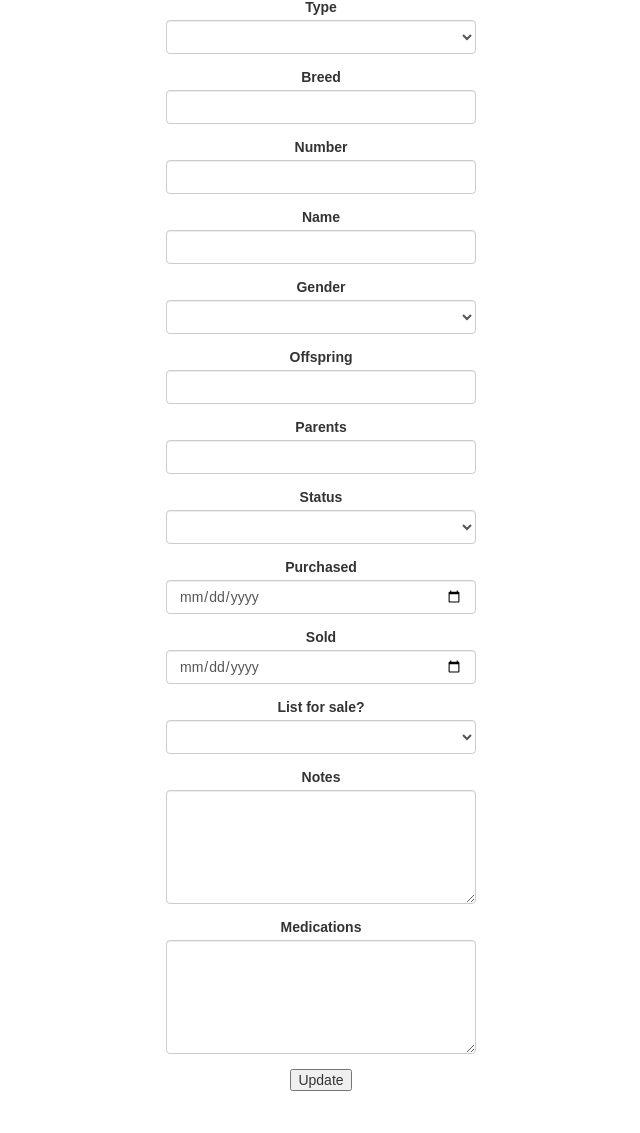
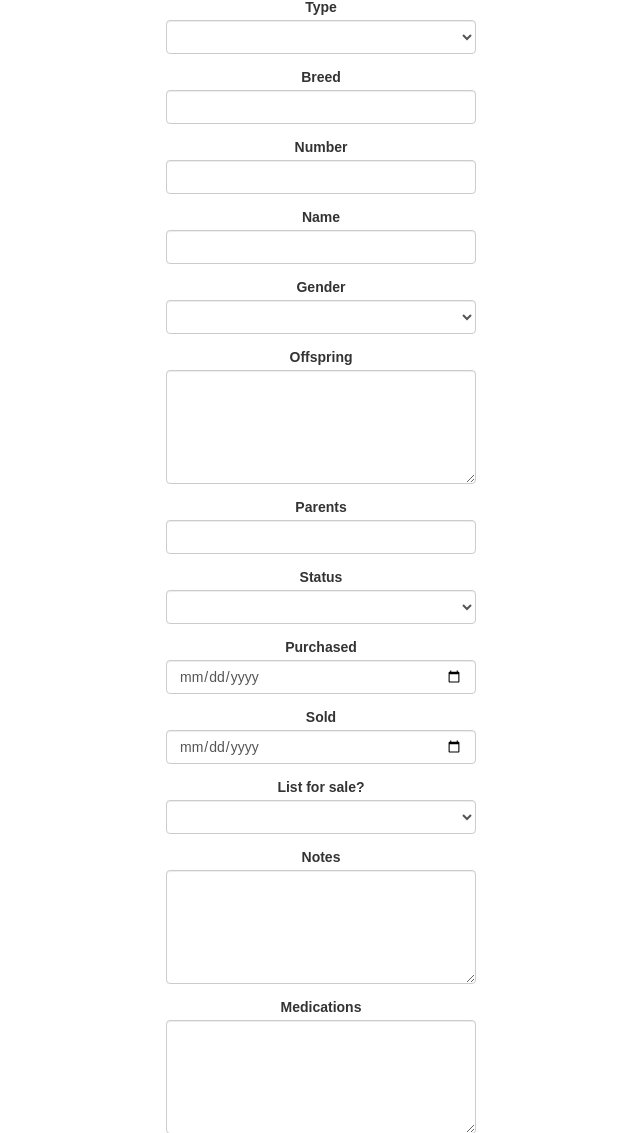
Before and after one commit to breekru/FarmApp, a PHP site: page /edit.php?id=1 in a window 1280 px wide. Shown: the part 141-1274 px from the top of the page, without its empty margins (319-959 px from the left). Before the commit the page ends 1232 px from the top, so only its background shows below. Run offline with PHP 8.4, Linux system fonts and the light colour scheme; the visitor is signed in with stand-in values (Sample User, id 1); data that the repository does not hold is empty.

Commit message:
Adjust Offspring to be long text add_animal/edit

```diff
--- a/add_animal.php
+++ b/add_animal.php
@@ -122,7 +122,7 @@ $cur_user = $_SESSION["username"];
             </div>
             <div class="form-group">
                 <label>Offspring</label>
-                <input type="text" name="offspring" class="form-control">
+                <textarea class="form-control" rows="5" id="offspring" name="offspring"></textarea>
             </div>
             <div class="form-group">
                 <label>Parents</label>
--- a/edit.php
+++ b/edit.php
@@ -161,7 +161,7 @@ required value="<?php echo $row['age'];?>" /></p>
             </div>
             <div class="form-group">
                 <label>Offspring</label>
-                <input type="text" name="offspring" class="form-control" required value="<?php echo $row['offspring'];?>" />
+                <textarea type="text" class="form-control" rows="5" id="offspring" name="offspring"><?php echo $row['offspring'];?></textarea>
             </div>
             <div class="form-group">
                 <label>Parents</label>
```
